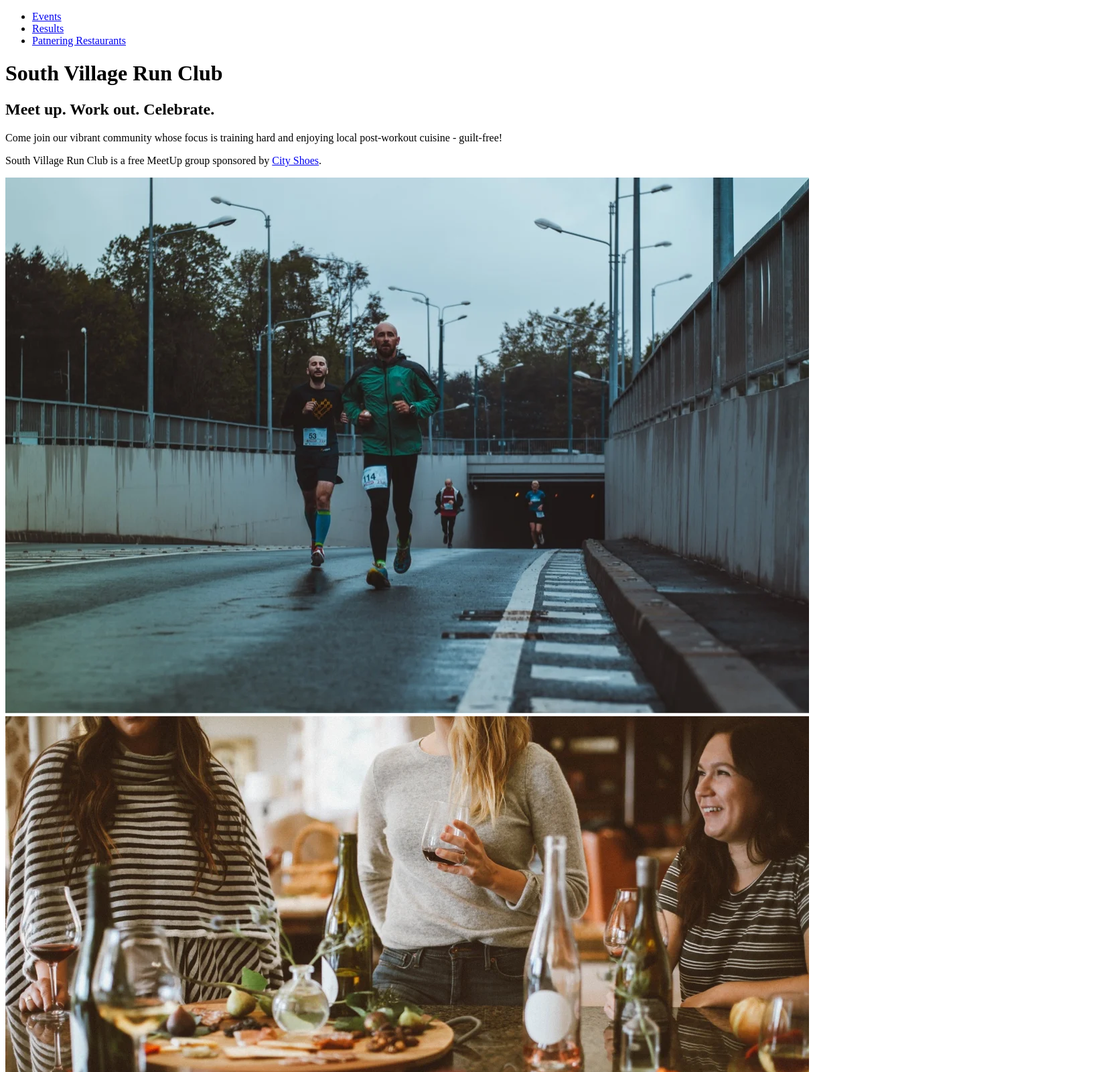
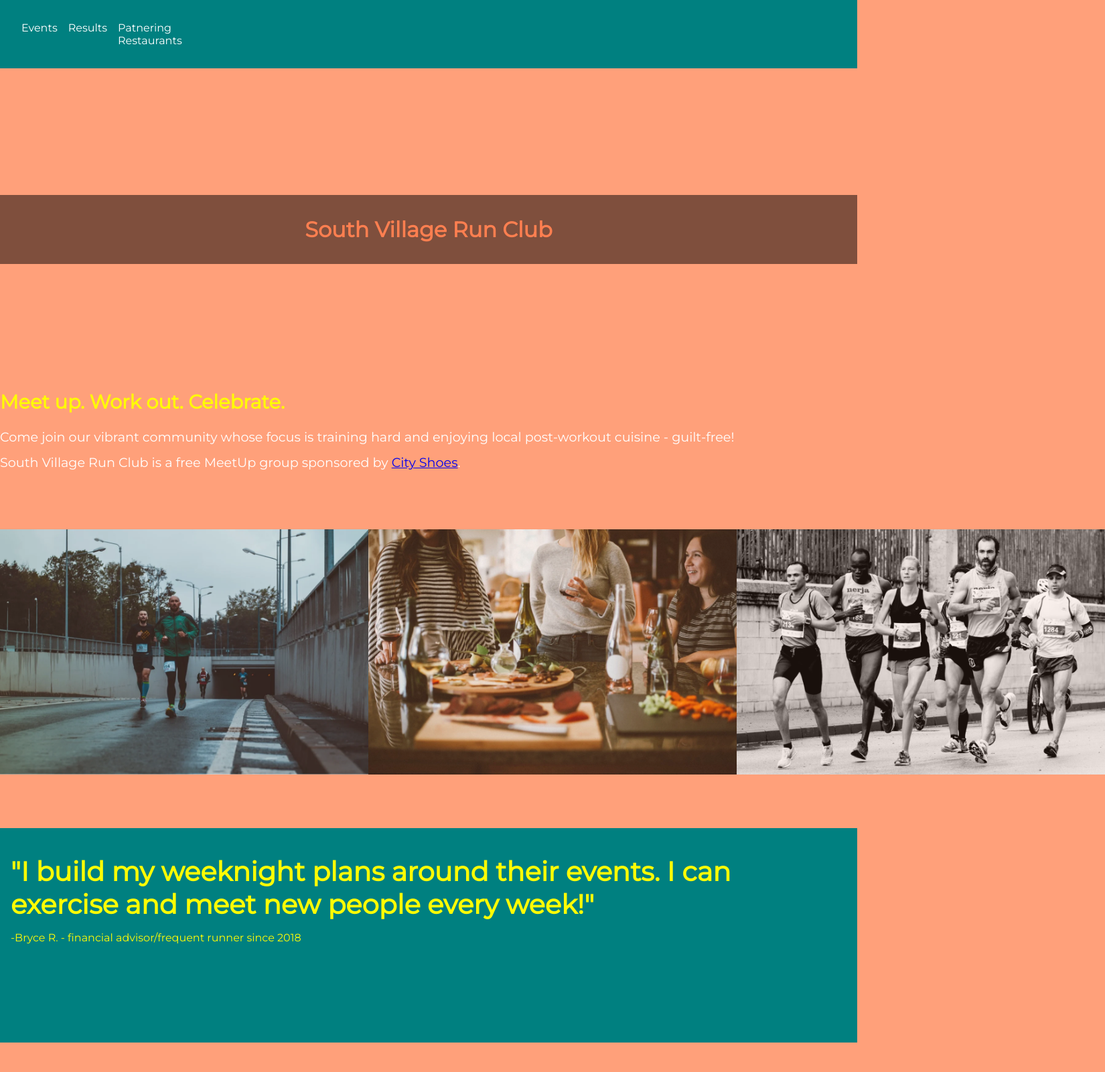
Before and after one commit to Lamphrangmi-Lamin/South-Village-Run-Club, a plain HTML site: page index.html in a window 1280 px wide. Shown: the top 1600 px of the page at 67% size, 1650 px wide, since content can reach past the window. Drawn offline with Linux system fonts and the light colour scheme.

Commit message:
added a footer to index.html and styling the page for desktop devices

```diff
--- a/index.html
+++ b/index.html
@@ -22,9 +22,7 @@
 
     <!-- Intro -->
     <div class="intro">
-        <div class="intro-content">
             <h1>South Village Run Club</h1>
-        </div>
     </div>
 
     <!-- Invitation -->
@@ -56,8 +54,18 @@
 
     <!-- Meetup -->
     <div class="meetup">
+        <h1>Come join the fun!</h1>
         <img src="./img/runners-church.webp" alt="">
         <h1>We meet every evening in the city square at 7PM!</h1>
     </div>
+
+    <!-- Footer -->
+    <div class="footer">
+        <ul class="navbar">
+            <li><a class="nav-link" href="#">Events</a></li>
+            <li><a class="nav-link" href="#">Results</a></li>
+            <li><a class="nav-link" href="#">Patnering Restaurants</a></li>
+        </ul>
+    </div>
 </body>
 </html>
--- a/style.css
+++ b/style.css
@@ -0,0 +1,136 @@
+* {
+    font-family: 'Montserrat', sans-serif;
+    margin: 0;
+    padding: 0;
+}
+
+body {
+    background-color: #FFA07A;
+}
+
+.header,
+.footer {
+    background-color: #008080;
+    padding: 2rem 0;
+}
+
+.navbar a {
+    color: #fff;
+    text-decoration: none;
+    padding-right: 1rem;
+}
+
+.navbar a:hover {
+    color: blue;
+}
+
+.navbar {
+    list-style: none;
+    display: flex;
+    justify-content: space-between;
+    width: 22%;
+    margin-left: 2rem;
+}
+
+@media only screen and (max-width:480px) {
+    .navbar {
+        width: 100%;
+        font-size: 1rem;
+        justify-content: space-evenly;
+    }
+    .navbar a {
+        padding: 0;
+    }
+    .navbar a:active {
+        color: blue;
+    }
+}
+
+/* Intro */
+.intro {
+    height: 30rem;
+    display: flex;
+    justify-content: center;
+    align-items: center;
+}
+
+.intro h1 {
+    color: #FF7F50;
+    background-color: rgba(0, 0, 0, .5);;
+    text-align: center;
+    width: 100%;
+    padding: 2rem 0;
+}
+
+/* Invitation */
+.invitation {
+    margin-bottom: 5rem;
+}
+
+.invitation .content {
+    font-size: 1.2rem;
+    margin-bottom: 5rem;
+}
+
+.invitation .content h2 {
+    color: #FFFC04;
+    padding-bottom: 1rem;
+}
+
+.invitation p {
+    color: #fff;
+    line-height: 2;
+}
+
+.image-flex-container {
+    display: flex;
+    justify-content: space-around;
+}
+
+.image-flex-container img {
+    width: 34.375rem;
+    opacity: .9;
+}
+
+/* Testimonials */
+.testimonials {
+    background-color: #008080;
+    color: #FFFC04;
+    height: 20rem;
+    padding-left: 1rem;
+    margin-bottom: 5rem;
+}
+
+.testimonials h1 {
+    font-size: 2.5rem;
+    padding-top: 2.5rem;
+    max-width: 95%;
+}
+
+.testimonials p {
+    margin-top: 1rem;
+}
+
+/* Photos */
+.photos {
+    display: flex;
+    justify-content: space-around;
+    margin-bottom: 5rem;
+}
+
+.photos img {
+    width: 34.375rem;
+}
+
+/* Meetup */
+.meetup h1 {
+    color: #FFFC04;
+    padding: 1rem;
+    text-align: center;
+}
+
+.meetup img{
+    display: block;
+    width: 50%;
+    margin: 0 auto;
+}
```
